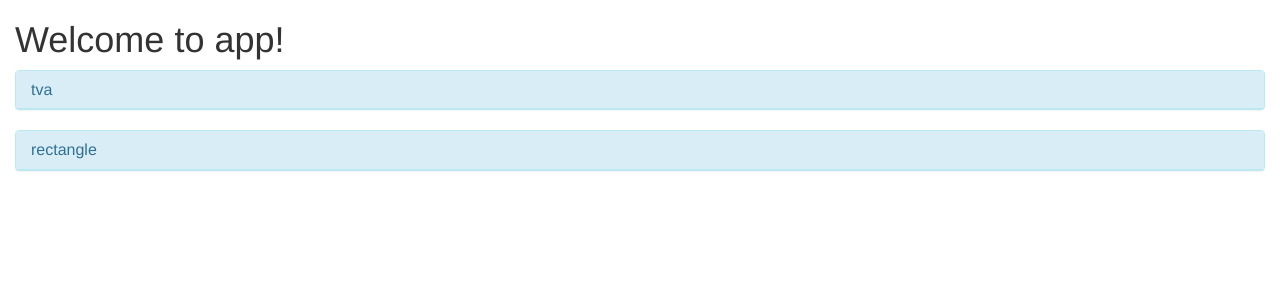
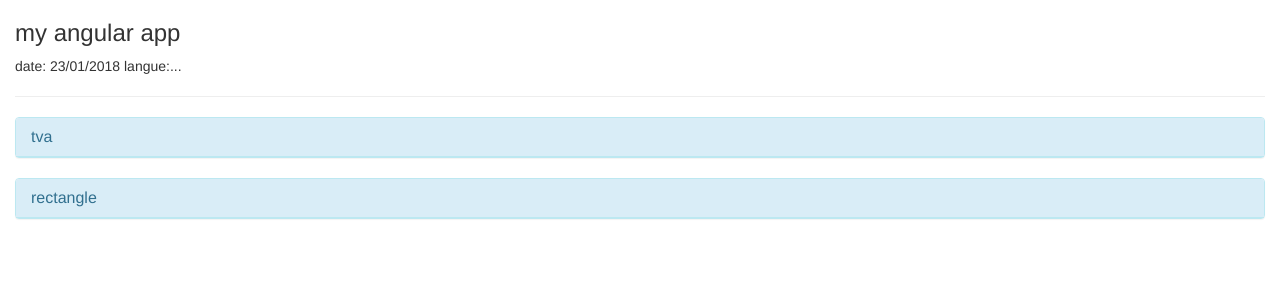
Before and after one commit to didier-tp/lyon_angular, an Angular app in the folder my-app/: page / in a window 1280 px wide. Shown: the top 300 px of the page. Built offline with nearby package versions, Linux system fonts and the light colour scheme; a web font is replaced by a local one.

Commit message:
nouvelle version

```diff
--- a/my-app/src/app/app.component.html
+++ b/my-app/src/app/app.component.html
@@ -1,8 +1,6 @@
 <!--The content below is only a placeholder and can be replaced.-->
 <div class="container-fluid">
-  <h1>
-    Welcome to {{ title }}!
-  </h1>
+<app-myheader [title]="title"></app-myheader>
 
     <toggle-panel [title]="'tva'">
       <app-tva></app-tva>
--- a/my-app/src/app/app.component.ts
+++ b/my-app/src/app/app.component.ts
@@ -6,5 +6,5 @@ import { Component } from '@angular/core';
   styleUrls: ['./app.component.css']
 })
 export class AppComponent {
-  title = 'app';
+  title = 'my angular app';
 }
--- a/my-app/src/app/app.module.ts
+++ b/my-app/src/app/app.module.ts
@@ -6,13 +6,15 @@ import { AppComponent } from './app.component';
 import { TvaComponent } from './tva/tva.component';
 import { RectComponent } from './rect/rect.component';
 import { UtilModule } from "../util/util.module";
+import { MyheaderComponent } from './myheader/myheader.component';
 
 
 @NgModule({
   declarations: [
     AppComponent,
     TvaComponent,
-    RectComponent
+    RectComponent,
+    MyheaderComponent
   ],
   imports: [
     BrowserModule , FormsModule , UtilModule
--- /dev/null
+++ b/my-app/src/app/myheader/myheader.component.html
@@ -0,0 +1,2 @@
+<h3>{{title}}</h3>  date: {{date | date:"dd/MM/yyyy"}} langue:...
+<hr/>
--- /dev/null
+++ b/my-app/src/app/myheader/myheader.component.ts
@@ -0,0 +1,23 @@
+import { Component, OnInit, Input } from '@angular/core';
+
+@Component({
+  selector: 'app-myheader',
+  templateUrl: './myheader.component.html',
+  styleUrls: ['./myheader.component.css']
+})
+export class MyheaderComponent implements OnInit {
+
+  @Input()
+  title : string = "default title";
+
+  date : Date;
+
+  constructor() {
+    this.date = new Date();
+   }
+
+
+  ngOnInit() {
+  }
+
+}
```
Also changed, not shown: my-app/src/app/myheader/myheader.component.css (added), 1 other file (tests, documents, lock files or other folders).
